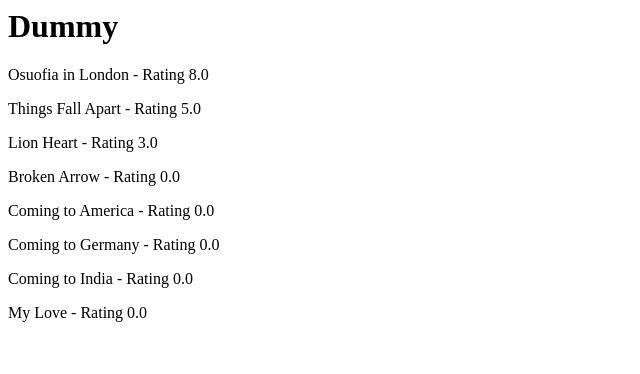
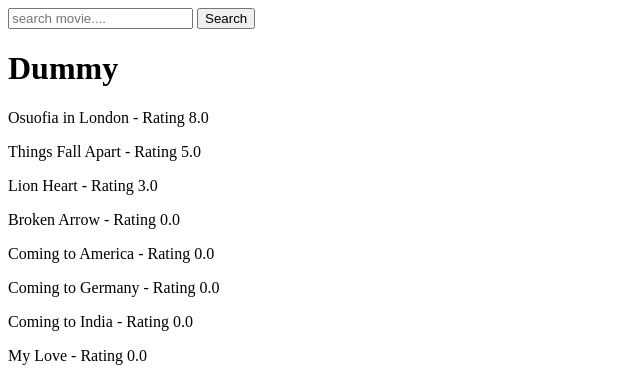
Before and after one commit to Xcheche/pagination_search_app_django, a Django app: template templates/dummy/index.html in a window 1280 px wide. Shown: the top 374 px of the page, without its empty margins (0-640 px from the left). Run offline with Django 5.2, Linux system fonts and the light colour scheme; the template is opened without the code that fills it: values that come from a table or form of the project are taken from there, others are empty; data comes from the database, SQL or seed files in the repository.

Commit message:
search functionality done

```diff
--- a/templates/dummy/index.html
+++ b/templates/dummy/index.html
@@ -1,3 +1,9 @@
+<form action="" method="get">
+  {% csrf_token %}
+  <input type="search" placeholder="search movie...." name="movie_name" />
+  <button type="submit">Search</button>
+</form>
+
 <h1>Dummy</h1>
 {% for movie in movies %}
 <p>{{ movie.name }} - Rating {{ movie.rating }}</p>
```
Also changed, not shown: dummy/views.py (+13 -0 lines).
